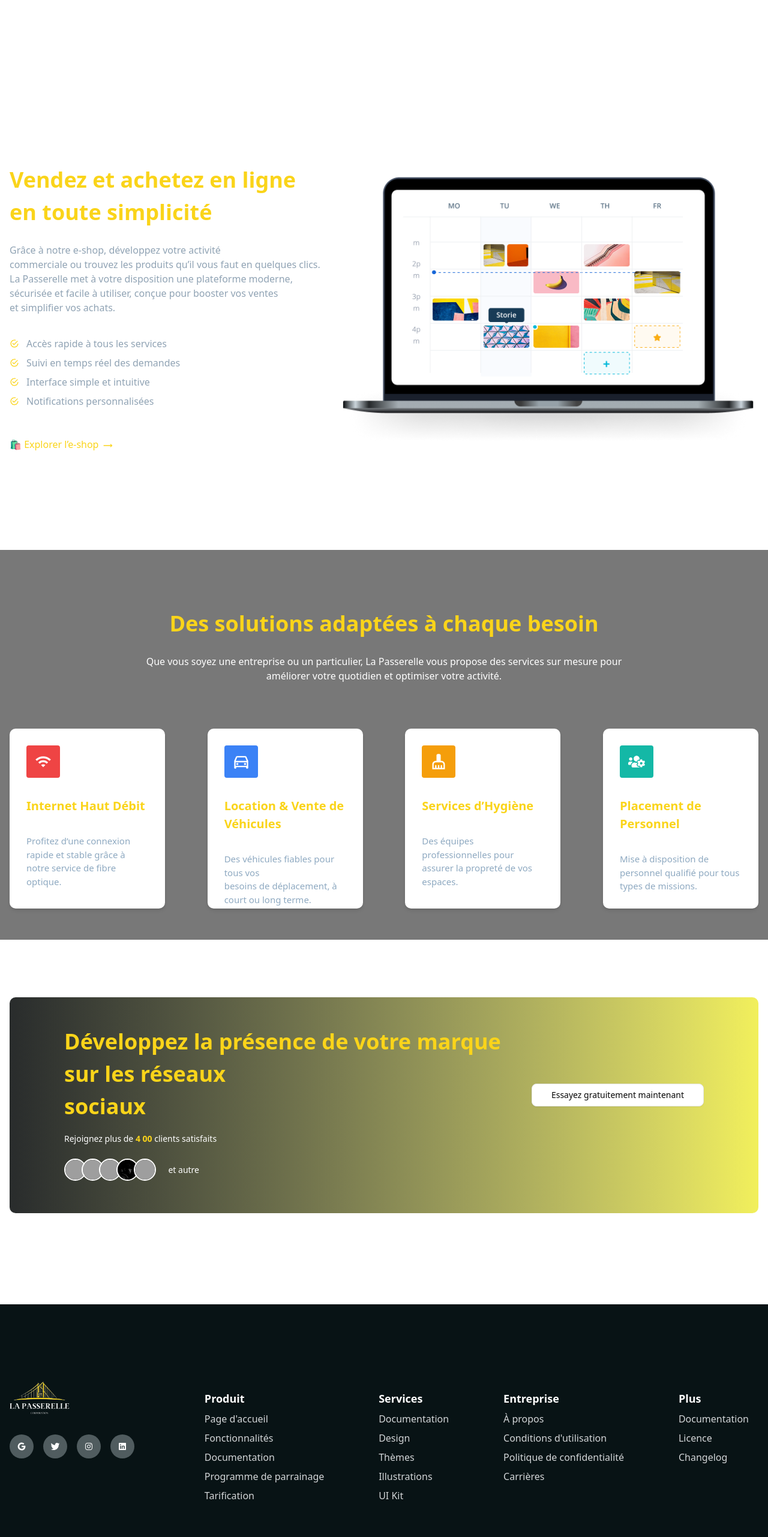
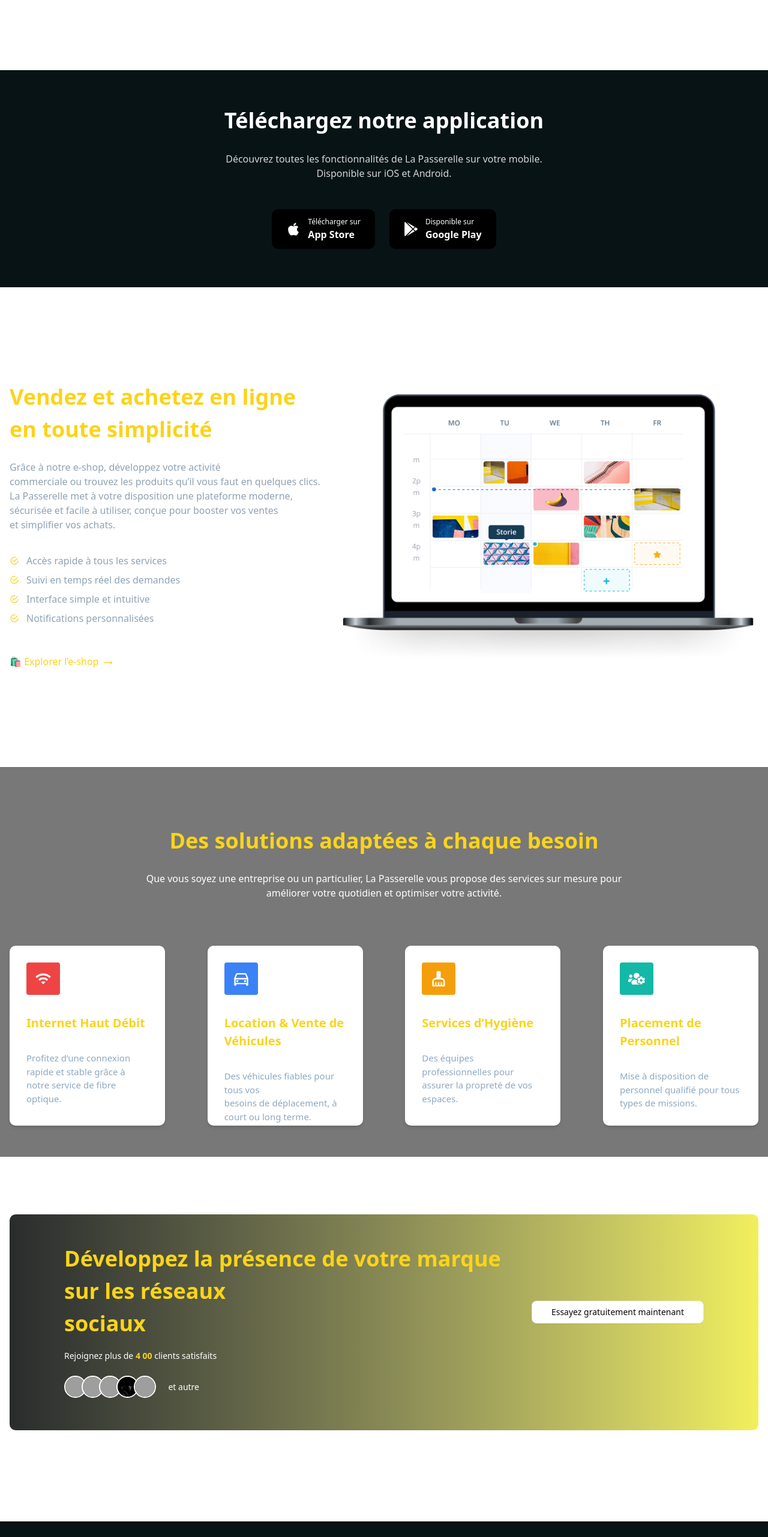
Before and after one commit to alibia-phanuel/passerelle-site, a Next.js app: page / in a window 1280 px wide. Shown: the part 1323-3886 px from the top of the page at 60% size. Built offline with nearby package versions, Linux system fonts and the light colour scheme; grey boxes are pictures that could not be loaded.

Commit message:
auth screens

```diff
--- a/app/page.tsx
+++ b/app/page.tsx
@@ -6,6 +6,7 @@ import Pc from "@/components/Pc";
 import Performance from "@/components/Performance";
 import Brand from "@/components/Brand";
 import Footer from "@/components/Footer";
+import AppDownload from "@/components/AppDownload";
 export default function Home() {
   return (
     <div>
@@ -14,6 +15,7 @@ export default function Home() {
         <ContentHero />
       </Hero>
       <Android />
+      <AppDownload />
       <Pc />
       <Performance />
       <Brand />
--- /dev/null
+++ b/components/AppDownload.tsx
@@ -0,0 +1,81 @@
+"use client";
+import { FaApple, FaGooglePlay } from "react-icons/fa";
+import { motion } from "framer-motion";
+
+const AppDownload = () => {
+  // Animation pour les titres et paragraphes
+  const textVariant = {
+    hidden: { opacity: 0, y: 40 },
+    visible: (i: number) => ({
+      opacity: 1,
+      y: 0,
+      transition: { delay: i * 0.2, type: "spring", stiffness: 50 },
+    }),
+  };
+
+  return (
+    <div className="bg-[#081315] py-16 flex flex-col items-center gap-8 px-4">
+      {/* Titre */}
+      <motion.h2
+        custom={0}
+        initial="hidden"
+        whileInView="visible"
+        viewport={{ once: true }}
+        variants={textVariant}
+        className="text-3xl md:text-4xl font-bold text-white text-center"
+      >
+        Téléchargez notre application
+      </motion.h2>
+
+      {/* Description */}
+      <motion.p
+        custom={1}
+        initial="hidden"
+        whileInView="visible"
+        viewport={{ once: true }}
+        variants={textVariant}
+        className="text-[#D3D6D8] text-center max-w-xl"
+      >
+        Découvrez toutes les fonctionnalités de La Passerelle sur votre mobile.
+        Disponible sur iOS et Android.
+      </motion.p>
+
+      {/* Boutons */}
+      <motion.div
+        initial={{ opacity: 0, scale: 0.9 }}
+        whileInView={{ opacity: 1, scale: 1 }}
+        transition={{ duration: 0.5, type: "spring", stiffness: 80 }}
+        viewport={{ once: true }}
+        className="flex gap-6 flex-wrap justify-center mt-4"
+      >
+        <a
+          href="https://apps.apple.com/us/app/la-passerelle/id6742491347"
+          target="_blank"
+          rel="noopener noreferrer"
+          className="flex items-center gap-3 bg-[#000000] text-white px-6 py-3 rounded-lg hover:bg-[#333333] transition transform hover:-translate-y-1 hover:scale-105"
+        >
+          <FaApple className="text-2xl" />
+          <div className="flex flex-col text-left">
+            <span className="text-[12px]">Télécharger sur</span>
+            <span className="font-bold text-[16px]">App Store</span>
+          </div>
+        </a>
+
+        <a
+          href="https://play.google.com/store/apps/details?id=com.ikoumalabs.ikouma_labs"
+          target="_blank"
+          rel="noopener noreferrer"
+          className="flex items-center gap-3 bg-[#000000] text-white px-6 py-3 rounded-lg hover:bg-[#333333] transition transform hover:-translate-y-1 hover:scale-105"
+        >
+          <FaGooglePlay className="text-2xl" />
+          <div className="flex flex-col text-left">
+            <span className="text-[12px]">Disponible sur</span>
+            <span className="font-bold text-[16px]">Google Play</span>
+          </div>
+        </a>
+      </motion.div>
+    </div>
+  );
+};
+
+export default AppDownload;
--- a/components/Footer.tsx
+++ b/components/Footer.tsx
@@ -2,74 +2,8 @@
 import { useEffect } from "react";
 import { usePathname } from "next/navigation";
 import { motion } from "framer-motion";
-import Image from "next/image";
-import Link from "next/link";
-import {
-  IoLogoGoogle,
-  IoLogoInstagram,
-  IoLogoLinkedin,
-  IoLogoTwitter,
-  IoMdHeart,
-} from "react-icons/io";
-
-const socialLinks = [
-  { icon: <IoLogoGoogle />, url: "https://www.google.com" },
-  { icon: <IoLogoTwitter />, url: "https://x.com/" },
-  { icon: <IoLogoInstagram />, url: "https://www.instagram.com/" },
-  { icon: <IoLogoLinkedin />, url: "https://ng.linkedin.com/" },
-];
-
-const footerLinks = [
-  {
-    title: "Produit",
-    links: [
-      "Page d'accueil",
-      "Fonctionnalités",
-      "Documentation",
-      "Programme de parrainage",
-      "Tarification",
-    ],
-  },
-  {
-    title: "Services",
-    links: ["Documentation", "Design", "Thèmes", "Illustrations", "UI Kit"],
-  },
-  {
-    title: "Entreprise",
-    links: [
-      "À propos",
-      "Conditions d'utilisation",
-      "Politique de confidentialité",
-      "Carrières",
-    ],
-  },
-  {
-    title: "Plus",
-    links: ["Documentation", "Licence", "Changelog"],
-  },
-];
-
-const FooterLinkGroup = ({
-  title,
-  links,
-}: {
-  title: string;
-  links: string[];
-}) => (
-  <motion.div
-    initial={{ opacity: 0, y: 30 }}
-    whileInView={{ opacity: 1, y: 0 }}
-    transition={{ duration: 0.6 }}
-    className="p-4 flex flex-col gap-2"
-  >
-    <h1 className="font-bold text-[18px] text-white">{title}</h1>
-    {links.map((link: string, index: number) => (
-      <Link key={index} href="/" className="text-[16px] text-[#D3D6D8]">
-        {link}
-      </Link>
-    ))}
-  </motion.div>
-);
+import { IoMdHeart } from "react-icons/io";
+import { FaApple, FaGooglePlay, FaFacebook } from "react-icons/fa";
 
 const Footer = () => {
   const pathname = usePathname();
@@ -83,53 +17,79 @@ const Footer = () => {
       }
     }
   }, [pathname]);
+
   const year = new Date().getFullYear();
+
+  const links = [
+    {
+      icon: <FaFacebook className="text-white text-[20px]" />,
+      url: "https://www.facebook.com/LaPasserelleProd?mibextid=wwXIfr&rdid=voaLvTRPBrFMFI89&share_url=https%3A%2F%2Fwww.facebook.com%2Fshare%2F17Dc3fBrnW%2F%3Fmibextid%3DwwXIfr",
+    },
+    {
+      icon: <FaFacebook className="text-white text-[20px]" />,
+      url: "https://www.facebook.com/people/Passerelle-Shop/100069916585020/?mibextid=wwXIfr&rdid=U8QisznSG5jEq6SN&share_url=https%3A%2F%2Fwww.facebook.com%2Fshare%2F19em7u5wgk%2F%3Fmibextid%3DwwXIfr",
+    },
+
+    {
+      icon: <FaApple className="text-white text-[20px]" />,
+      url: "https://apps.apple.com/us/app/la-passerelle/id6742491347",
+    },
+    {
+      icon: <FaGooglePlay className="text-white text-[20px]" />,
+      url: "https://play.google.com/store/apps/details?id=com.ikoumalabs.ikouma_labs",
+    },
+
+    {
+      icon: <FaFacebook className="text-white text-[20px]" />,
+      url: "https://www.facebook.com/people/La-Passerelle-corp/61566527031895/?mibextid=wwXIfr&rdid=VIePexYFD5QNGA2Q&share_url=https%3A%2F%2Fwww.facebook.com%2Fshare%2F1Dnadsxjbm%2F%3Fmibextid%3DwwXIfr",
+    },
+    {
+      icon: <FaFacebook className="text-white text-[20px]" />,
+      url: "https://www.facebook.com/people/kiri-Drive/61566175618760/?mibextid=wwXIfr&rdid=TjWdNhRGr97lwsMZ&share_url=https%3A%2F%2Fwww.facebook.com%2Fshare%2F19a7NHgKM8%2F%3Fmibextid%3DwwXIfr",
+    },
+  ];
 
   return (
     <div
       id="contact"
       className="bg-[#081315] flex justify-center items-center mt-[136px] flex-col px-4"
     >
-      <div className="container  w-full flex flex-wrap gap-6 justify-between mt-[128px] mb-[96px]">
-        <motion.div
-          initial={{ opacity: 0, y: 30 }}
-          whileInView={{ opacity: 1, y: 0 }}
-          transition={{ duration: 0.6 }}
-          className="min-w-[250px]"
-        >
-          <Image src="/images/logo.png" width={100} height={100} alt="Logo" />
-
-          <div className="flex gap-4 flex-wrap mt-8">
-            {socialLinks.map((social, i) => (
-              <Link
-                key={i}
-                href={social.url}
-                target="_blank"
-                rel="noopener noreferrer"
-                className="w-[40px] h-[40px] rounded-full bg-[#d5e2e45a] flex justify-center items-center text-white"
-              >
-                {social.icon}
-              </Link>
-            ))}
-          </div>
-        </motion.div>
-
-        {footerLinks.map((group, idx) => (
-          <FooterLinkGroup key={idx} title={group.title} links={group.links} />
-        ))}
-      </div>
-
       <motion.div
         initial={{ opacity: 0, y: 20 }}
         whileInView={{ opacity: 1, y: 0 }}
         transition={{ duration: 0.6 }}
-        className="w-full flex flex-col items-center gap-4 my-[80px]"
+        className="w-full flex flex-col items-center gap-6 my-[80px]"
       >
+        {/* Icône cœur */}
         <div className="w-[56px] h-[56px] bg-[#cfc31d] rounded-full flex justify-center items-center">
           <IoMdHeart className="text-[#FFFFFF] text-[24px]" />
         </div>
+
+        {/* Liens ajoutés */}
+        <div className="flex gap-4 flex-wrap justify-center">
+          {links.map((item, i) => (
+            <a
+              key={i}
+              href={item.url}
+              target="_blank"
+              rel="noopener noreferrer"
+              className="w-[40px] h-[40px] rounded-full bg-[#d5e2e45a] flex justify-center items-center hover:bg-[#cfc31d] transition-colors"
+            >
+              {item.icon}
+            </a>
+          ))}
+        </div>
+
+        {/* Copyright */}
         <div className="text-[#FFFFFF] text-[16px] font-bold text-center">
-          Copyright © {year}.ikouma labs. All rights reserved
+          Copyright © {year}. ikouma labs. All rights reserved |{" "}
+          <a
+            target="_blank"
+            href="https://www.facebook.com/alibia2023"
+            className="text-[#e1b75e] underline"
+          >
+            by alibia
+          </a>
         </div>
       </motion.div>
     </div>
```
